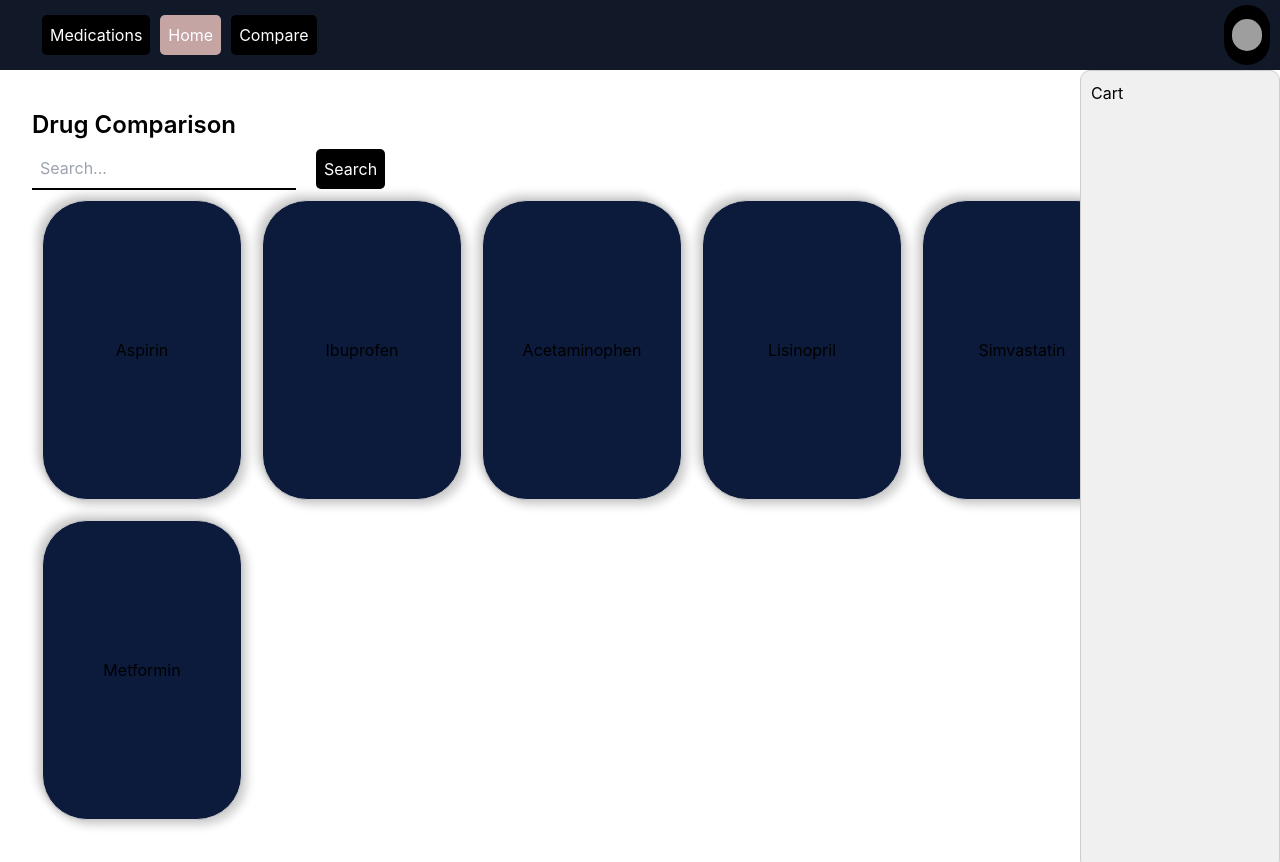
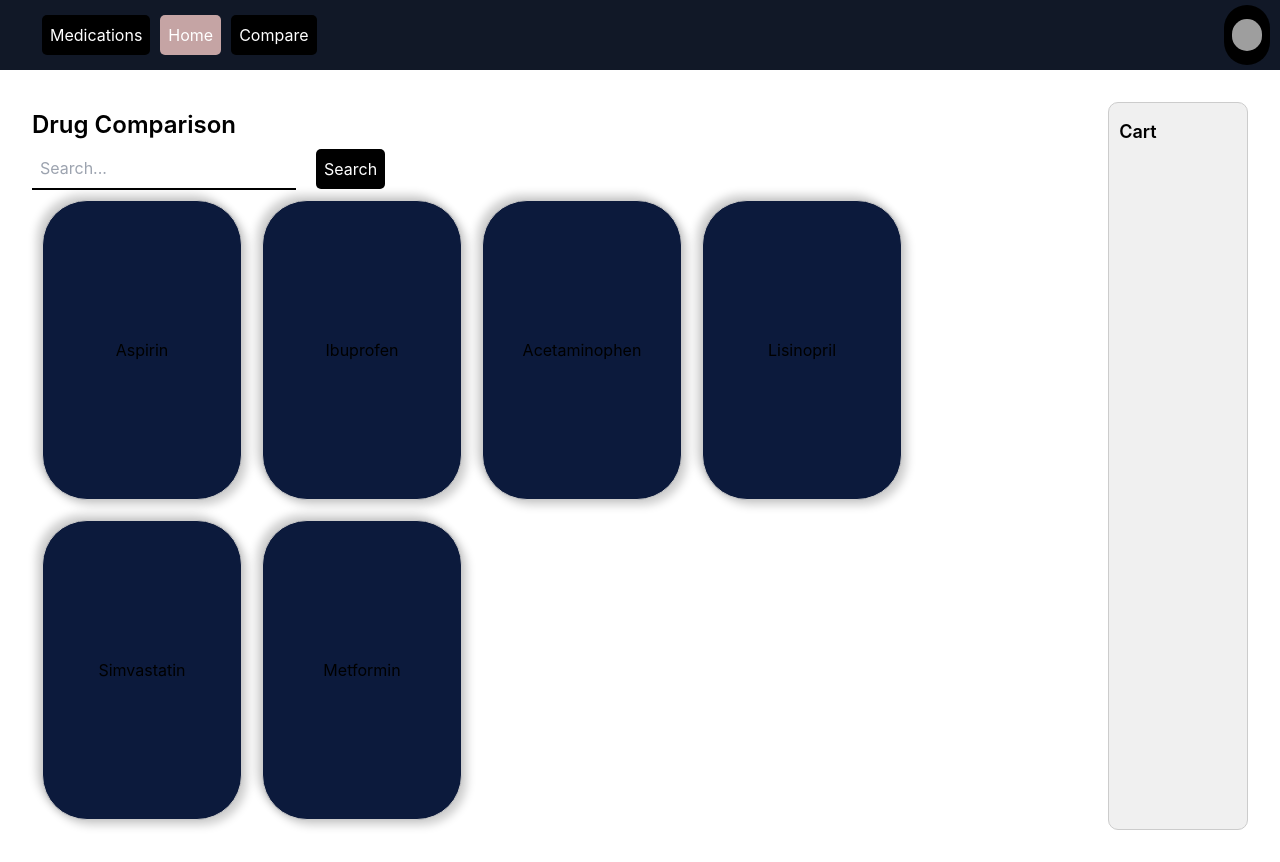
Before and after one commit to Silicon-Smugglers/Front-End, a React (Create React App) app: page /compare in a window 1280 px wide. Built offline with nearby package versions, Linux system fonts and the light colour scheme; grey boxes are pictures that could not be loaded.

Commit message:
Fix search and cart

```diff
--- a/src/pages/Compare.js
+++ b/src/pages/Compare.js
@@ -37,6 +37,7 @@ const Compare = () => {
 
   return (
     <div className='CompareContainer'>
+      <div className='MainContent'>
       <h1>Drug Comparison</h1>
 
         {/* Render the SearchBar component and pass the handleSearch function */}
@@ -63,6 +64,8 @@ const Compare = () => {
           </div>
         </div>
 
+      </div>
+
       {/* Move the cart to the right side */}
       <div className="sidebar">
           <h2>Cart</h2>
--- a/src/pages/css/Compare.css
+++ b/src/pages/css/Compare.css
@@ -1,9 +1,19 @@
 .CompareContainer {
   padding: 2rem;
+  display: flex;
+  flex-direction: row;
+  justify-content: space-between;
 }
 
 .CompareContainer h1 {
   font-size: x-large;
+  font-weight: 600;
+  margin-bottom: 5px;
+  margin-top: 5px;
+}
+
+.CompareContainer h2 {
+  font-size: large;
   font-weight: 600;
   margin-bottom: 5px;
   margin-top: 5px;
@@ -56,16 +66,12 @@
 
 /* Style for the cart */
 .sidebar {
-    width: 200px; /* Adjust the width as needed */
+  width: 13vw; /* Adjust the width as needed */
   background-color: #f0f0f0; /* Background color for the cart */
   padding: 10px;
   border: 1px solid #ccc;
   border-radius: 10px;
   /* Add any other styles you want for the cart */
-
-    position: fixed; /* Set the position to fixed */
-    top: 70px; /* Position it at the top */
-    right: 0; /* Position it at the right */
-    height: 100%; /* Make it full height of the viewport */
+  height: 100; /* Make it full height of the viewport */
   overflow-y: auto; /* Add vertical scroll if needed */
 }
```
Lines whose indentation alone changed are shown as unchanged.
